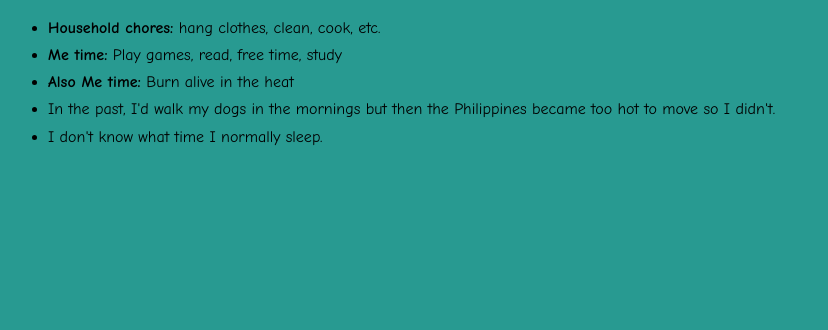
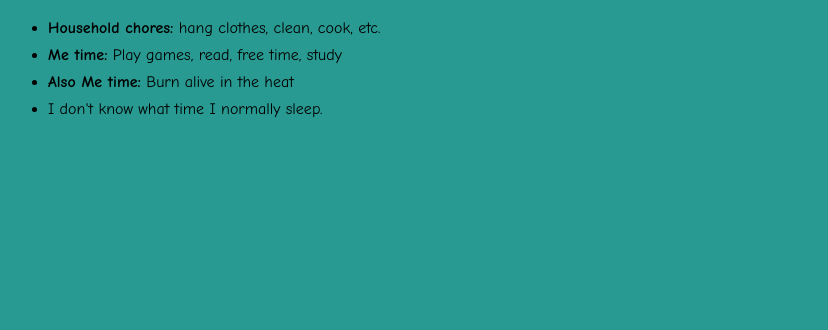
Before and after one commit to rnmtn/html_css2, a plain HTML site: page index.html in a window 1280 px wide. Shown: the part 470-800 px from the top of the page, without its empty margins (0-828 px from the left). Drawn offline with Linux system fonts and the light colour scheme.

Commit message:
Update index.html

```diff
--- a/index.html
+++ b/index.html
@@ -71,7 +71,6 @@
         <li><b>Household chores:</b> hang clothes, clean, cook, etc.</li>
         <li><b>Me time:</b> Play games, read, free time, study</li>
         <li><b>Also Me time:</b> Burn alive in the heat</li>
-        <li>In the past, I'd walk my dogs in the mornings but then the Philippines became too hot to move so I didn't.</li>
         <li>I don't know what time I normally sleep.</li>
     </ul>
 </body>
```
